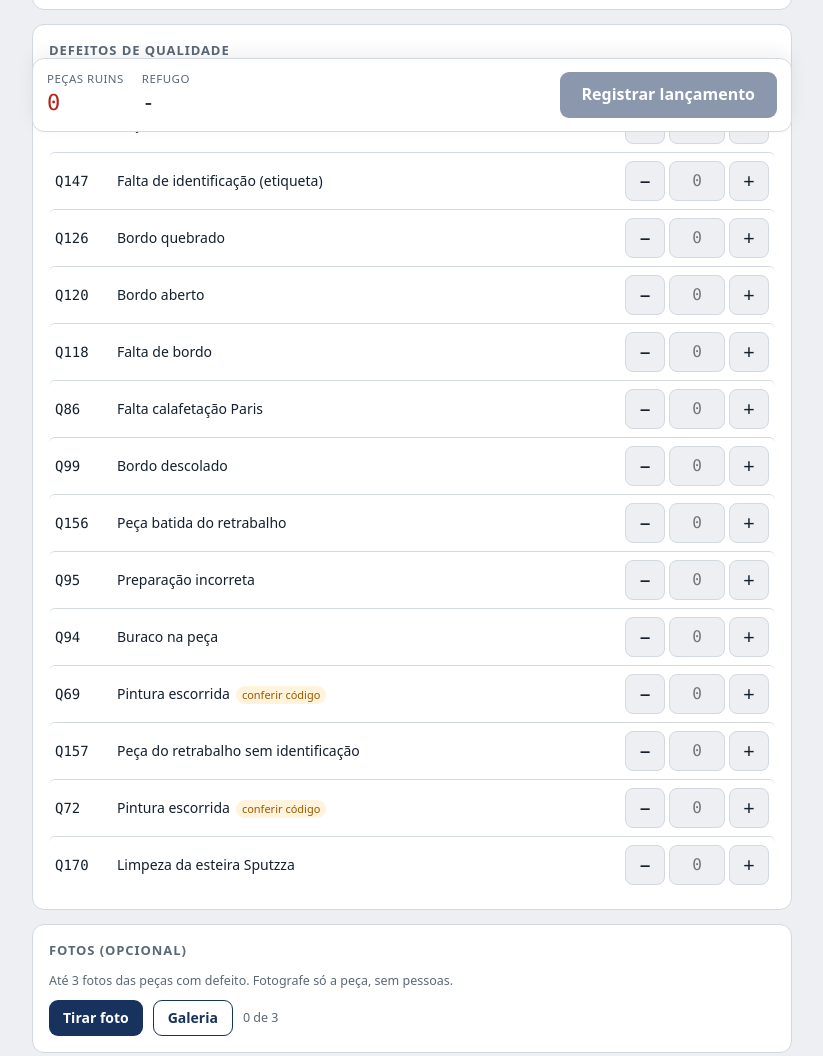
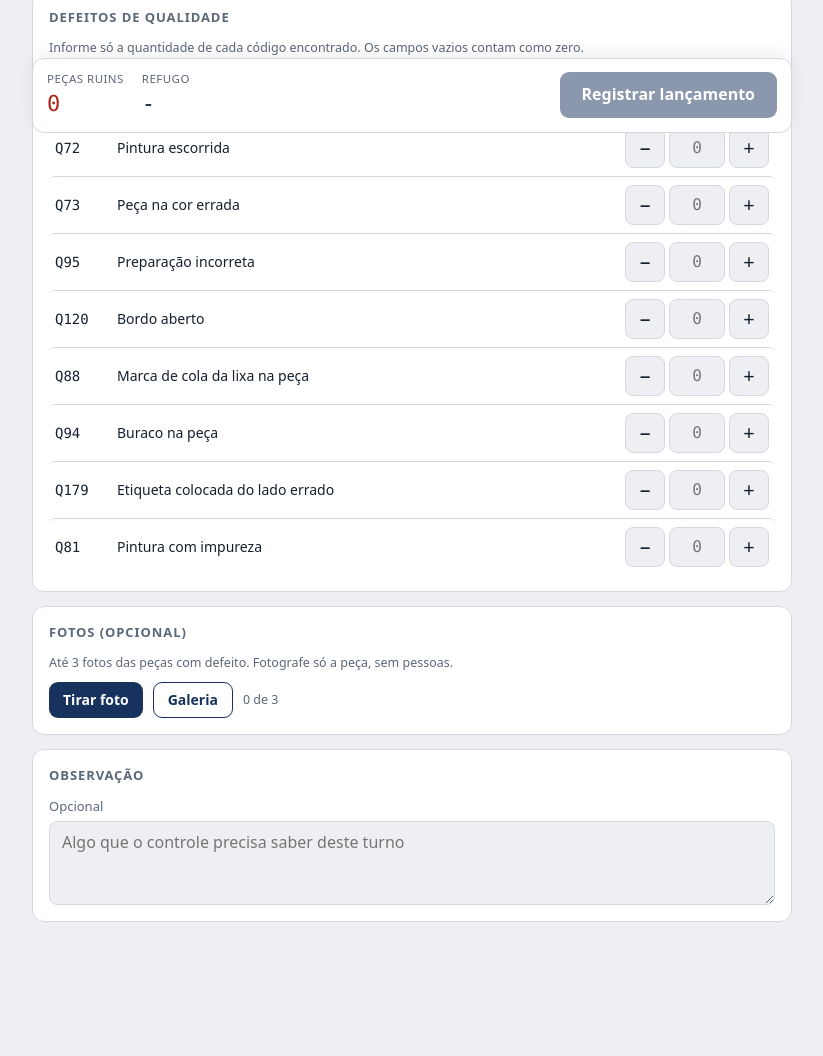
Before and after one commit to dudumimimax-code/apontamento-buyoff, a plain HTML site: page index.html in a window 1280 px wide. Shown: the part 668-1724 px from the top of the page, without its empty margins (228-1051 px from the left). After the commit the page ends 1702 px from the top, so only its background shows below. Drawn offline with Linux system fonts and the light colour scheme.

Commit message:
Piloto passa para a IBOTIC
- Setor fixo na IBOTIC (único setor do piloto)
- Sugestões de operador da IBOTIC, campo continua aceitando qualquer nome
- Códigos de defeito do diário de bordo da IBOTIC (Q1, Q72, Q73, Q95, Q120, Q88, Q94, Q179, Q81)
- Servidor grava na aba nova 'Lançamentos IBOTIC'; a aba do piloto anterior fica intacta

```diff
--- a/app.js
+++ b/app.js
@@ -9,28 +9,22 @@
   var LS_LANC = 'buyoff_chave_lancamento'; // localStorage: fica no aparelho do setor
   var SS_CTRL = 'buyoff_chave_controle';   // sessionStorage: some ao fechar a aba
 
-  // Códigos conforme o Diário de Produção em papel (mesma lista do Code.gs)
-  // Piloto: 3 setores com um QR code único (o operador escolhe o setor no formulário)
+  // Piloto: só a IBOTIC. Com um único setor, ele já vem fixo no formulário.
+  // ops = sugestões de nome; o campo continua aceitando qualquer nome digitado.
   var SETORES = [
-    {id:'lixacao', nome:'LIXAÇÃO', ops:['Vinicius','Maicon da Silva Souza']},
-    {id:'polimento', nome:'POLIMENTO', ops:['Thigo','Ari']},
-    {id:'tagliabue', nome:'TAGLIABUE', ops:['Fernando Maciel','Maicon da Silva Souza']}
+    {id:'ibotic', nome:'IBOTIC', ops:['Pablo','Mateus','Pedro','Luiz Fernando','Jonatan','Richard']}
   ];
+  // Códigos do Diário de Bordo da IBOTIC (mesma lista e ordem do Code.gs)
   var DEFEITOS = [
     ['Q1','Peça batida'],
-    ['Q147','Falta de identificação (etiqueta)'],
-    ['Q126','Bordo quebrado'],
+    ['Q72','Pintura escorrida'],
+    ['Q73','Peça na cor errada'],
+    ['Q95','Preparação incorreta'],
     ['Q120','Bordo aberto'],
-    ['Q118','Falta de bordo'],
-    ['Q86','Falta calafetação Paris'],
-    ['Q99','Bordo descolado'],
-    ['Q156','Peça batida do retrabalho'],
-    ['Q95','Preparação incorreta'],
+    ['Q88','Marca de cola da lixa na peça'],
     ['Q94','Buraco na peça'],
-    ['Q69','Pintura escorrida','conferir código'],
-    ['Q157','Peça do retrabalho sem identificação'],
-    ['Q72','Pintura escorrida','conferir código'],
-    ['Q170','Limpeza da esteira Sputzza']
+    ['Q179','Etiqueta colocada do lado errado'],
+    ['Q81','Pintura com impureza']
   ];
   var DESC = {}; DEFEITOS.forEach(function (d) { DESC[d[0]] = d[1]; });
 
@@ -208,6 +202,7 @@
     selSetor.value = id; atualizaOperadores();
     $('setor-lock-txt').textContent = s.nome; $('setor-lock').hidden = false;
     $('setor-label').hidden = true;
+    $('setor-unlock').hidden = SETORES.length < 2; // com um só setor não há o que trocar
   }
   $('setor-unlock').addEventListener('click', function () {
     $('setor-lock').hidden = true; $('setor-label').hidden = false; selSetor.focus();
@@ -482,6 +477,7 @@
     if (chave && chaveValida(chave)) { chaveLanc = chave; guardaSet('localStorage', LS_LANC, chave); verificaChave(); }
     if (rota === 'controle') return mostra('ctrl');
     if (setorPorId(rota)) travaSetor(rota);
+    else if (SETORES.length === 1) travaSetor(SETORES[0].id);
     mostra('form');
   }
   window.addEventListener('hashchange', aplicaHash);
--- a/index.html
+++ b/index.html
@@ -299,6 +299,6 @@ label.btn{display:inline-flex;align-items:center;justify-content:center;user-sel
     </div>
   </main>
 </div>
-<script src="app.js?v=4"></script>
+<script src="app.js?v=5"></script>
 </body>
 </html>
```
Also changed, not shown: 2 other files.
